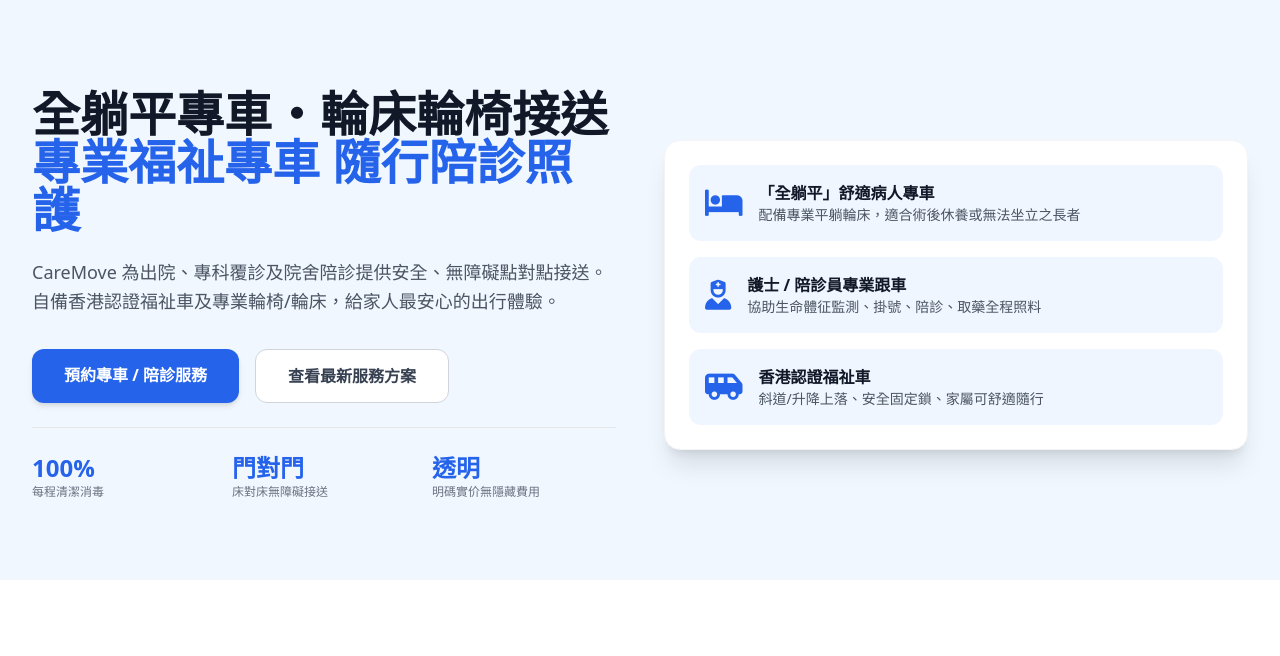
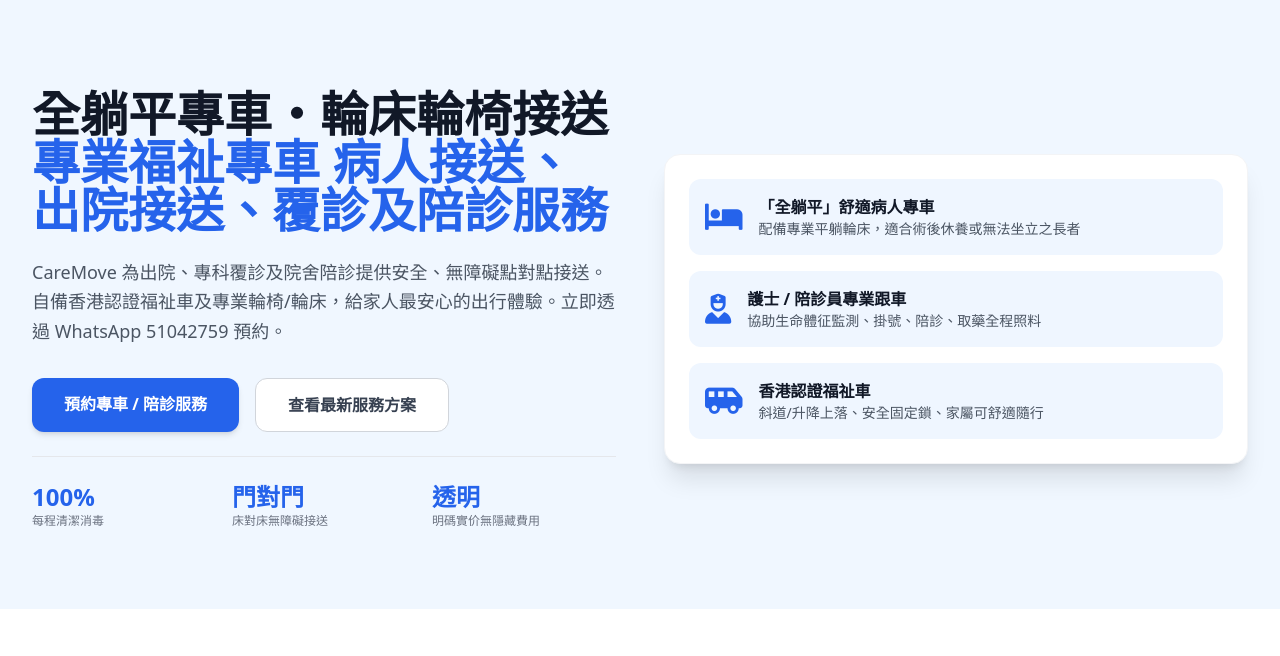
Before and after one commit to caremovemedicaltransport-cyber/caremovemedicaltransport.github.io, a plain HTML site: page index.html in a window 1280 px wide. Shown: the part 118-774 px from the top of the page. Drawn offline with nearby package versions, Linux system fonts and the light colour scheme.

Commit message:
Revise title and service descriptions in index.html
Updated the title and descriptions for clarity and added a WhatsApp contact prompt.

```diff
--- a/index.html
+++ b/index.html
@@ -24,7 +24,7 @@
 
     <meta charset="UTF-8">
     <meta name="viewport" content="width=device-width, initial-scale=1.0">
-    <title>CareMove 香港專業非緊急醫護專車接送 | 全躺平專車 / 護士跟車 / 陪診服務</title>
+    <title>CareMove 香港非緊急醫護專車接送 | 全躺平專車 | 病人接送、出院接送、覆診及陪診服務 </title>
     <!-- Tailwind CSS CDN -->
     <script src="https://cdn.tailwindcss.com"></script>
     <link href="https://cdnjs.cloudflare.com/ajax/libs/font-awesome/6.0.0/css/all.min.css" rel="stylesheet">
@@ -151,10 +151,10 @@
             <div class="space-y-6">
                 <h1 class="text-4xl md:text-5xl font-extrabold text-gray-900 leading-tight">
                     全躺平專車・輪床輪椅接送<br>
-                    <span class="text-blue-600">專業福祉專車 隨行陪診照護</span>
+                    <span class="text-blue-600">專業福祉專車 病人接送、出院接送、覆診及陪診服務 </span>
                 </h1>
                 <p class="text-lg text-gray-600 leading-relaxed">
-                    CareMove 為出院、專科覆診及院舍陪診提供安全、無障礙點對點接送。自備香港認證福祉車及專業輪椅/輪床，給家人最安心的出行體驗。
+                    CareMove 為出院、專科覆診及院舍陪診提供安全、無障礙點對點接送。自備香港認證福祉車及專業輪椅/輪床，給家人最安心的出行體驗。立即透過 WhatsApp 51042759 預約。
                 </p>
                 <div class="pt-2 flex flex-col sm:flex-row gap-4">
                     <a href="https://wa.me/85251042759" target="_blank" onclick="fbq('track', 'Contact', {content_name: 'Hero Book Now'});" class="bg-blue-600 hover:bg-blue-700 text-white text-center px-8 py-3.5 rounded-xl font-semibold shadow-md transition">
```
